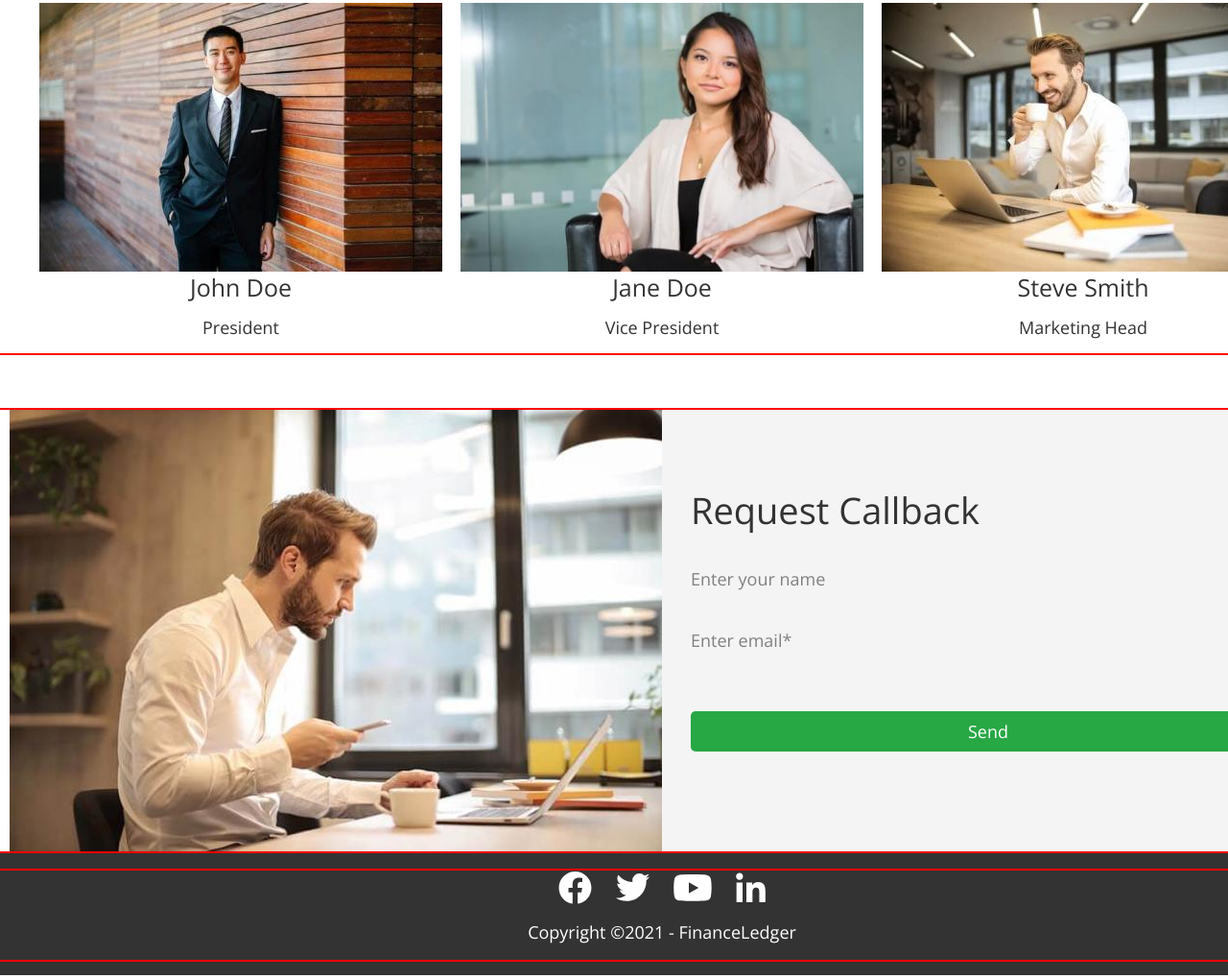
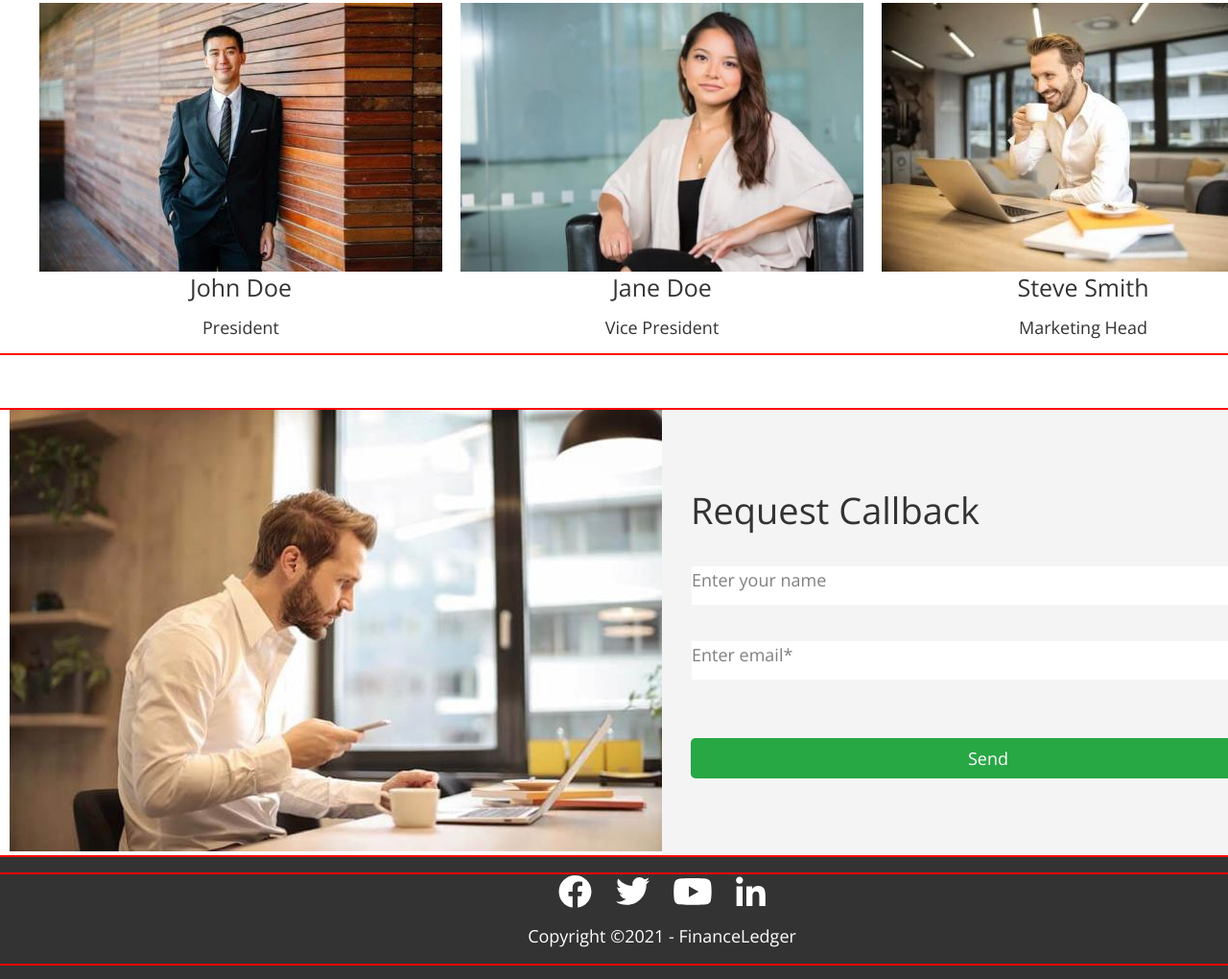
Before and after one commit to Sianna878/goit-practice-finance-ledger, a plain HTML site: page index.html in a window 1280 px wide. Shown: the part 2996-4016 px from the top of the page at 96% size. Drawn offline with nearby package versions, Linux system fonts and the light colour scheme.

Commit message:
fix section callback

```diff
--- a/css/styles.css
+++ b/css/styles.css
@@ -71,7 +71,7 @@ img {
   font-weight: 400;
   font-size: 35px;
   line-height: 42px;
-  align-items:flex-end;
+  align-items: flex-end;
   color: #28a745;
 }
 
@@ -374,14 +374,13 @@ img {
 }
 
 .team-soc-list {
-  display: flex;
-  justify-content: center;
-  gap: 25px;
-
   position: absolute;
   top: 50%;
   left: 50%;
   transform: translate(-50%, -50%);
+  display: flex;
+  justify-content: center;
+  gap: 25px;
 }
 
 .team-soc-item {
@@ -424,6 +423,7 @@ img {
 
 .callback-picture {
 }
+
 .callback-wrap {
   padding: 80px 30px;
   background-color: #f4f4f4;
@@ -436,17 +436,26 @@ img {
   line-height: calc(48 / 38);
   color: #333333;
 }
+
+.callback-item {
+  width: 620px;
+  height: 42px;
+  background-color: #ffffff;
+  border: 1px solid #f5f5f5;
+  border-radius: 0px;
+}
+
 .callback-line {
   font-size: 18px;
   line-height: calc(28 / 18);
   color: #808080;
 }
 
-.name {
+.callback-item:first-child {
   margin-bottom: 36px;
 }
 
-.email {
+.callback-item:last-child {
   margin-bottom: 60px;
 }
 
@@ -456,7 +465,7 @@ img {
   display: block;
   font-weight: 400;
   font-size: 18px;
-  line-height: 1.39;
+  line-height: calc(25 / 18);
   text-align: center;
   color: #ffffff;
   background-color: #28a745;
--- a/index.html
+++ b/index.html
@@ -427,8 +427,10 @@
           </div>
           <div class="callback-wrap">
             <h2 class="callback-title">Request Callback</h2>
-            <p class="callback-line name">Enter your name</p>
-            <p class="callback-line email">Enter email*</p>
+            <ul class="callback-list list">
+              <li class="callback-item"><p class="callback-line name">Enter your name</p></li>
+              <li class="callback-item"><p class="callback-line email">Enter email*</p></li>
+            </ul>
             <button class="callback-btn" type="button">Send</button>
           </div>
         </div>
```
